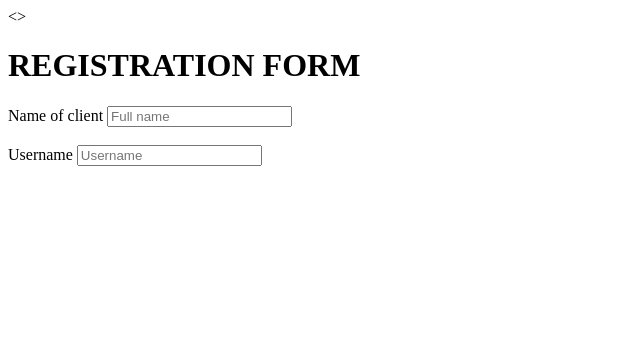
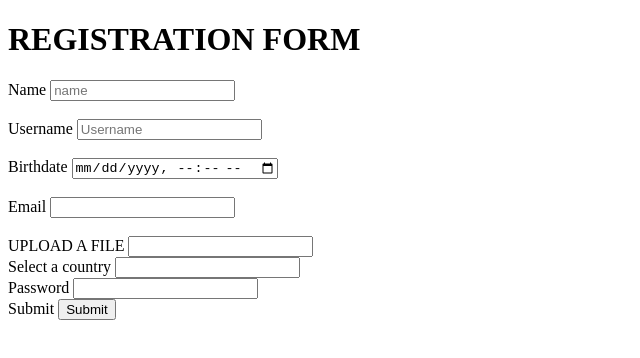
Before and after one commit to Ngozika362/Assigment-2, a plain HTML site: page Desktop/Assigment 2/i/index.html in a window 1280 px wide. Shown: the whole page, without its empty margins (0-640 px from the left). Drawn offline with Linux system fonts and the light colour scheme.

Commit message:
name,username,birthdate,file,country,password,submit

```diff
--- a/Desktop/Assigment 2/i/index.html
+++ b/Desktop/Assigment 2/i/index.html
@@ -1,16 +1,40 @@
 <!DOCTYPE html>
-<html>
-<>
-    <meta charset="UTF-8" />
+<html lang="en">
+  <head>
+    <meta charset="utf-8">
     <title>Registration form</title>
-<body>
-    <H1>REGISTRATION FORM</H1>
+  </head>
+  <body>
+    <h1>REGISTRATION FORM</h1>
     <div>
-        <label for="Name">Name of client</label>
-            <input type="name" id="name" name="name" placeholder="Full name" required>
+        <label for="Name">Name</label>
+    <input type="name" id=" name" name="name" placeholder="name" required>
     </div>
     <br>
     <div>
         <label for="Username">Username</label>
-        <input type="username" id="username" name="name" placeholder="Username" required>
+        <input type="Username" name=" Username" id="Username" placeholder="Username" required>
     </div>
+    <br>
+    <div>
+        <label for="Birthdate">Birthdate</label>
+        <input type="datetime-local" name="datetime-local" id="datetime-local">
+    </div>
+    <br>
+    <div>
+        <label for="Email">Email</label>
+        <input type="email" id="Email" name="Email">
+    </div>
+    <br>
+    <label for=" upload a file">UPLOAD A FILE</label>
+    <input type=" upload a file" id=" upload a file" name=" upload a file">
+    <br>
+    <label for="select a country ">Select a country</label>
+    <input type="select a country" id="select a country" name="select a country">
+    <br>
+    <label for="Password">Password</label>
+    <input type="password" id="password" name="Password">
+    <br>
+    <label for="Submit">Submit</label>
+    <input type="submit" id="Submit" name="submit">
+</html>
```
